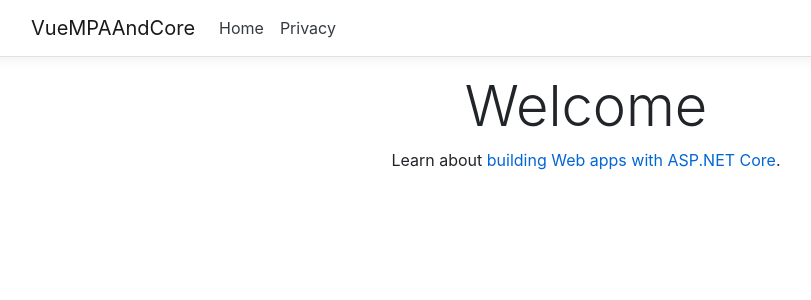
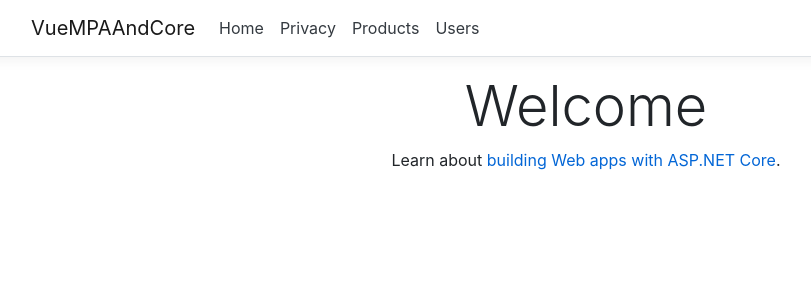
Before and after one commit to muneshkumar578/VueMPAAndCore, an ASP.NET Core app: page / in a window 1280 px wide. Shown: the top 300 px of the page, without its empty margins (54-865 px from the left). Run offline with ASP.NET Core 8, Linux system fonts and the light colour scheme.

Commit message:
add products and users path at layout page

```diff
--- a/VueMPAAndCore/Views/Shared/_Layout.cshtml
+++ b/VueMPAAndCore/Views/Shared/_Layout.cshtml
@@ -24,6 +24,12 @@
 						<li class="nav-item">
 							<a class="nav-link text-dark" asp-area="" asp-controller="Home" asp-action="Privacy">Privacy</a>
 						</li>
+						<li class="nav-item">
+							<a class="nav-link text-dark" asp-area="" asp-controller="Products" asp-action="Index">Products</a>
+						</li>
+						<li class="nav-item">
+							<a class="nav-link text-dark" asp-area="" asp-controller="Users" asp-action="Index">Users</a>
+						</li>
 					</ul>
                 </div>
             </div>
```
Lines whose indentation alone changed are shown as unchanged.
